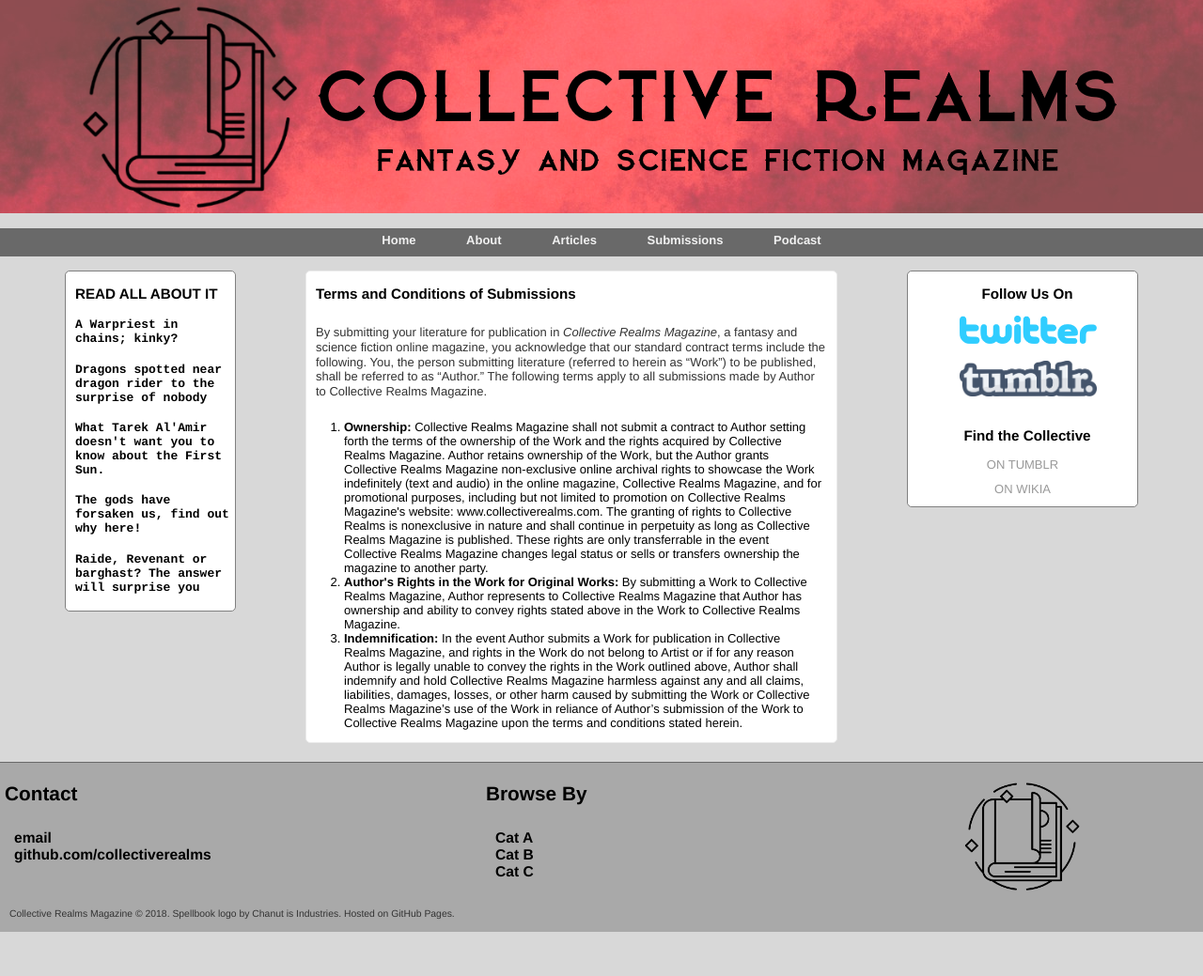
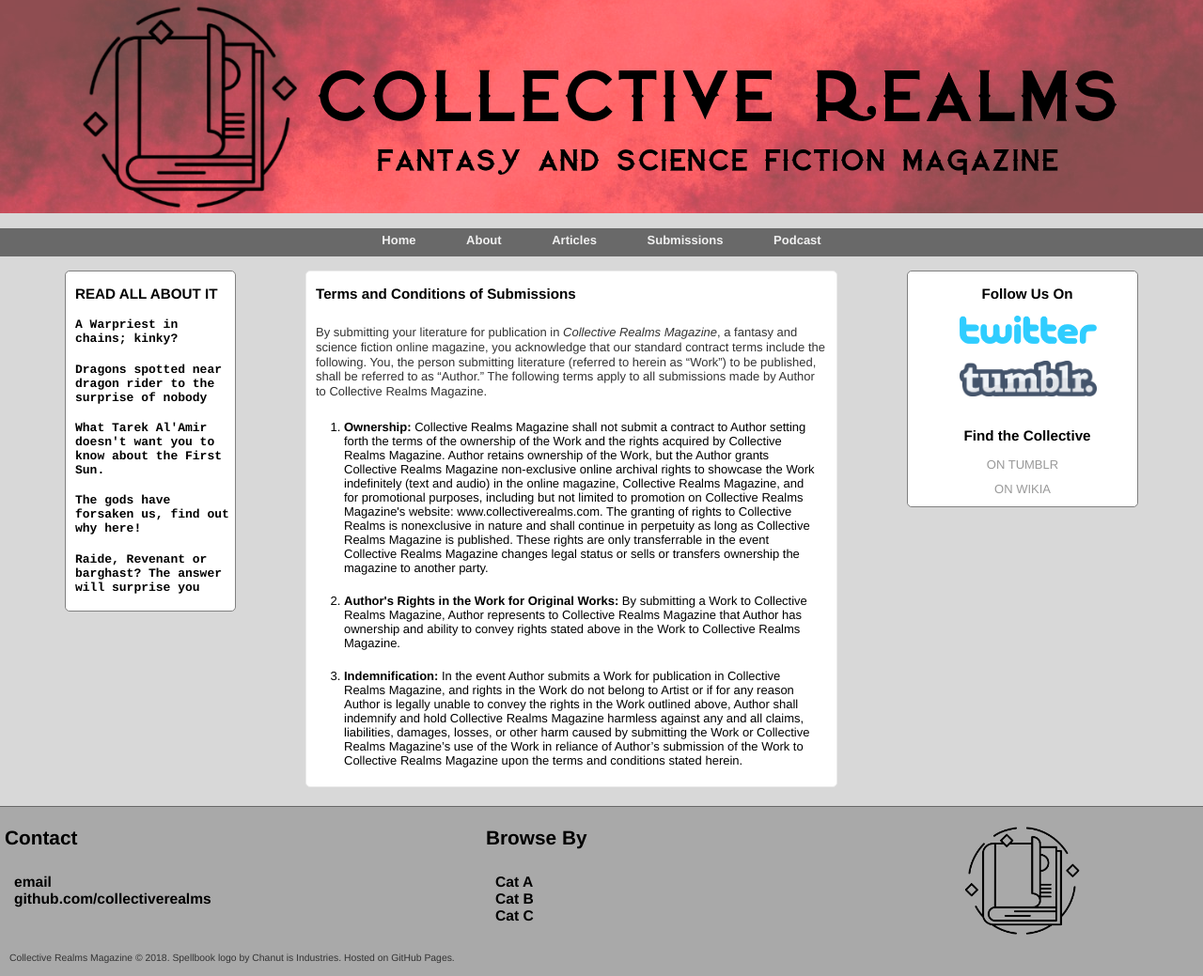
Before and after one commit to collectiverealms/collectiverealms, a Jekyll site: the page built from terms-and-conditions.html, in a window 1280 px wide. Shown: the whole page at 94% size. Built offline with Jekyll 4.4.1, drawn with Linux system fonts in a browser that asks for light colours; before the commit the page ends 992 px from its top, so only the background shows below that.

Commit message:
Update main.css

```diff
--- a/css/main.css
+++ b/css/main.css
@@ -49,7 +49,8 @@ body {
                     }
 
                     #terms li {
-                        margin-right: 15px;
+                        margin-right: 20px;
+                        margin-bottom: 20px;
                     }
 
                     .home .signature {
@@ -58,6 +59,7 @@ body {
 
                     #podcast li {
                         margin-bottom: 5px;
+
                     }
 
                     #leftcolumn h4, #leftcolumn p {
```
